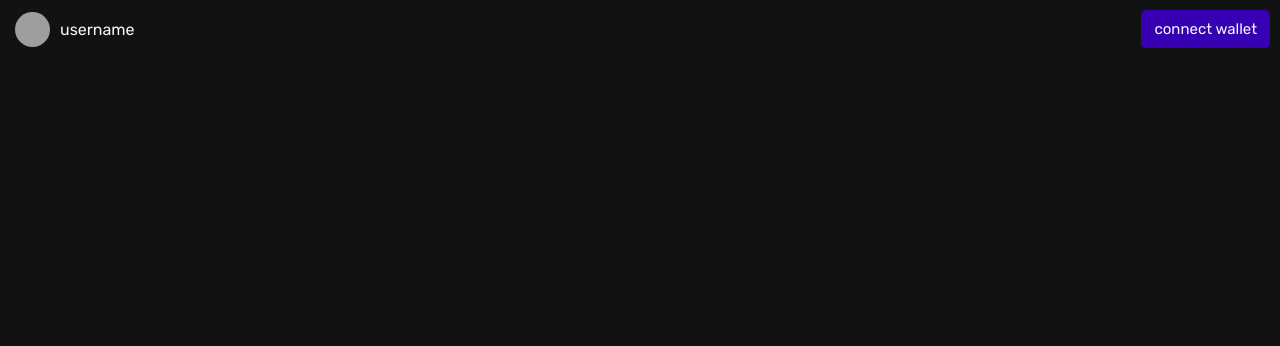
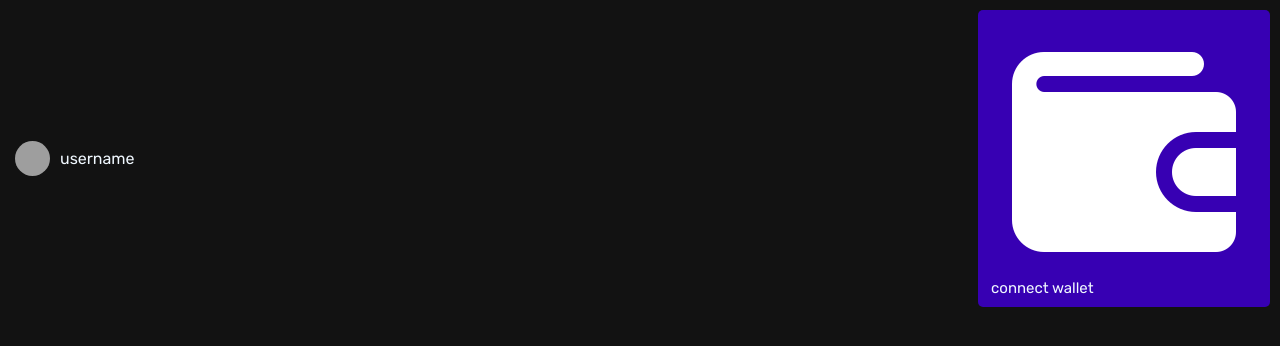
Before and after one commit to mohameduxv/meth.github.io, a plain HTML site: page index.html in a window 1280 px wide. Drawn offline with Linux system fonts and the light colour scheme; grey boxes are pictures that could not be loaded.

Commit message:
Update index.html

```diff
--- a/index.html
+++ b/index.html
@@ -22,7 +22,7 @@
         <img src="sources/icon.png" alt="icon">
         <p id="user">username</p>
     </div>
-        <button id="wallet"><p>connect wallet</p></button>
+        <button id="wallet"><img src="sources/wallet.png" alt="wallet"><p>connect wallet</p></button>
     </div>
 
 </body>
```
